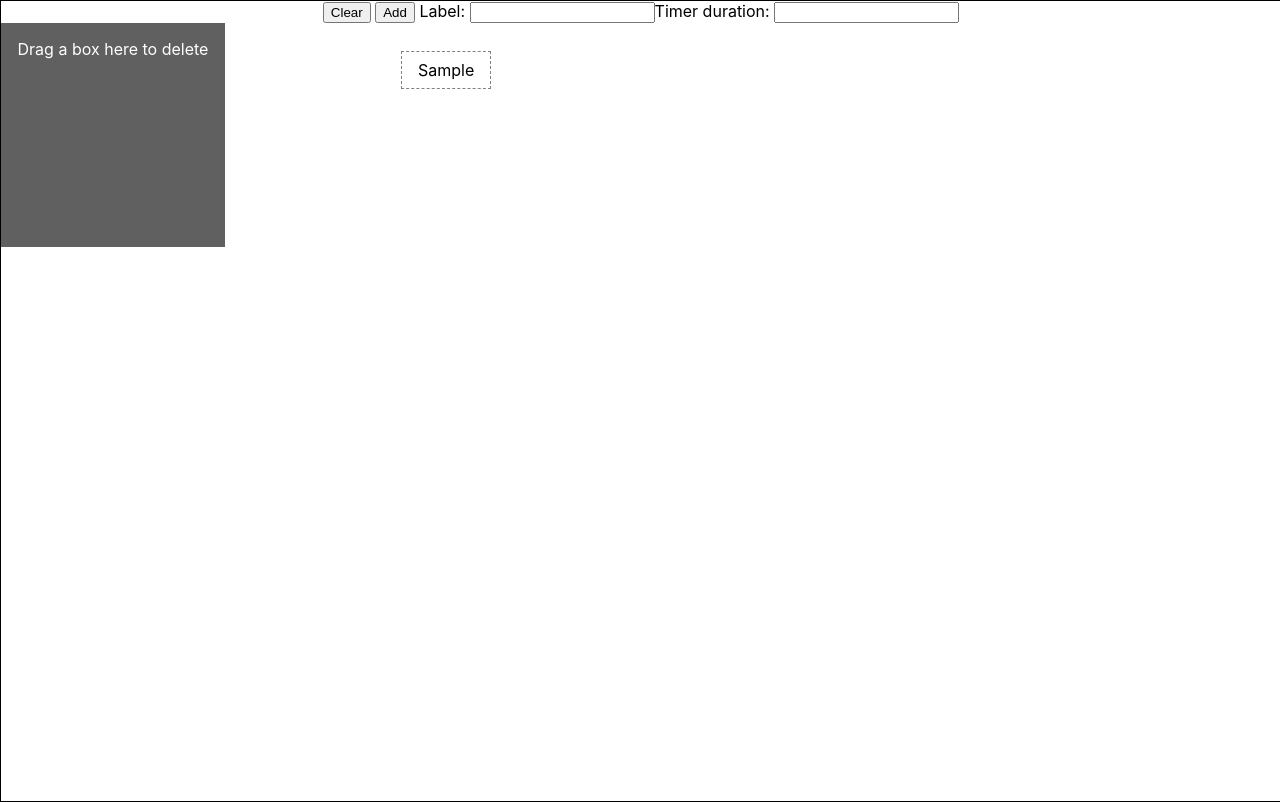
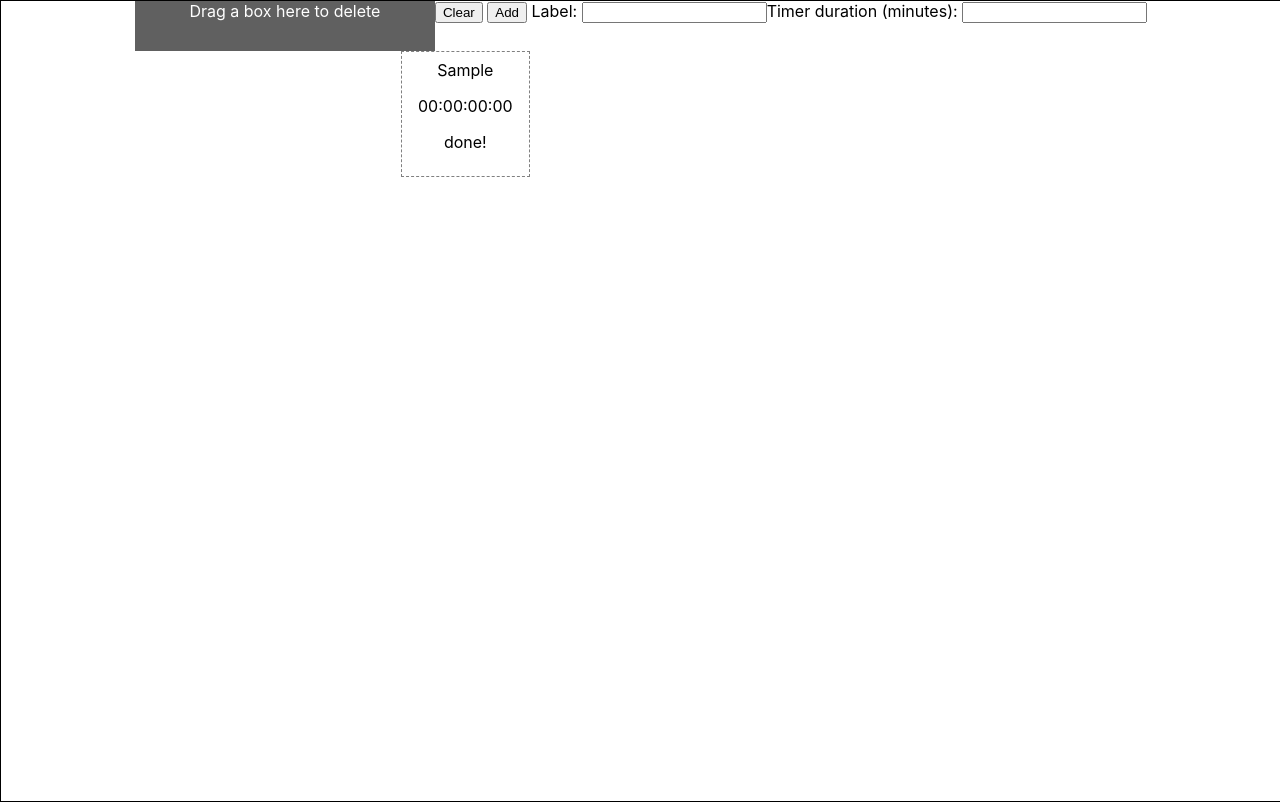
Before and after one commit to sydney-sisco/stream-overlay, a React (Create React App) app: page / in a window 1280 px wide. Both pictures are taken after typing "Sample", "Sample" into the empty fields and a click on the button "Add". Built offline with nearby package versions, Linux system fonts and the light colour scheme; the HTML template or start-up script is replaced by a standard one.

Commit message:
we have a smaller bin and no more days counter

```diff
--- a/src/Box.js
+++ b/src/Box.js
@@ -23,7 +23,7 @@ export const Box = ({ id, left, top, timerDuration, clear, children }) => {
         const dropResult = monitor.getDropResult()
         if (item && dropResult.name === 'Dustbin') {
           // alert(`You dropped ${item.name} into ${dropResult.name}!`)
-          clear();
+          clear(id);
         }
       },
       collect: (monitor) => ({
@@ -37,7 +37,14 @@ export const Box = ({ id, left, top, timerDuration, clear, children }) => {
     // Update the document title using the browser API
     // document.title = `You clicked ${count} times`;
     if (timerDuration) {
-      setCountdown(<Countdown key={id} date={Date.now() + timerDuration * 60 * 1000} />);
+      setCountdown(
+        <Countdown key={id} date={Date.now() + timerDuration * 60 * 1000} daysInHours >
+          <>
+            <p>00:00:00:00</p>
+            <p>done!</p>
+          </>
+        </Countdown>
+      );
     }
 
   }, [timerDuration, id]);
--- a/src/Container.js
+++ b/src/Container.js
@@ -11,6 +11,9 @@ const styles = {
   height: '100vh',
   border: '1px solid black',
   position: 'relative',
+
+  display: 'flex',
+  justifyContent: 'center',
 }
 
 export const Container = () => {
@@ -68,6 +71,10 @@ export const Container = () => {
 
   return (
     <div ref={drop} style={styles}>
+
+      <Dustbin />
+
+      <div>
         <button onClick={() => setBoxes([])}>Clear</button>
         {' '}
         <button onClick={addItem}>Add</button>
@@ -80,10 +87,11 @@ export const Container = () => {
         />
 
         <Input
-        label="Timer duration: "
+          label="Timer duration (minutes): "
           value={timerDuration}
           onChange={e => setTimerDuration(e.target.value)}
         />
+      </div>
 
       {boxes.map(({ top, left, title, timerDuration }, key) => {
         return (
@@ -93,15 +101,12 @@ export const Container = () => {
             left={left}
             top={top}
             timerDuration={timerDuration}
-            clear={() => setBoxes(boxes.filter((_, i) => i !== key))}
+            clear={(key) => setBoxes(boxes.filter((_, i) => i !== key))}
           >
             {title}
           </Box>
         )
       })}
-      <div style={{ overflow: 'hidden', clear: 'both' }}>
-        <Dustbin />
-      </div>
     </div>
   )
 }
--- a/src/Dustbin.js
+++ b/src/Dustbin.js
@@ -2,16 +2,12 @@ import { useDrop } from 'react-dnd'
 import { ItemTypes } from './ItemTypes.js'
 
 const style = {
-  height: '12rem',
-  width: '12rem',
-  marginRight: '1.5rem',
-  marginBottom: '1.5rem',
+  height: '50px',
+  width: '300px',
   color: 'white',
-  padding: '1rem',
   textAlign: 'center',
   fontSize: '1rem',
   lineHeight: 'normal',
-  float: 'left',
 }
 
 export const Dustbin = () => {
@@ -31,8 +27,6 @@ export const Dustbin = () => {
 
   if (isActive) {
     backgroundColor = 'red'
-  } else if (canDrop) {
-    backgroundColor = '#606060'
   }
 
   return (
```
Lines whose indentation alone changed are shown as unchanged.
